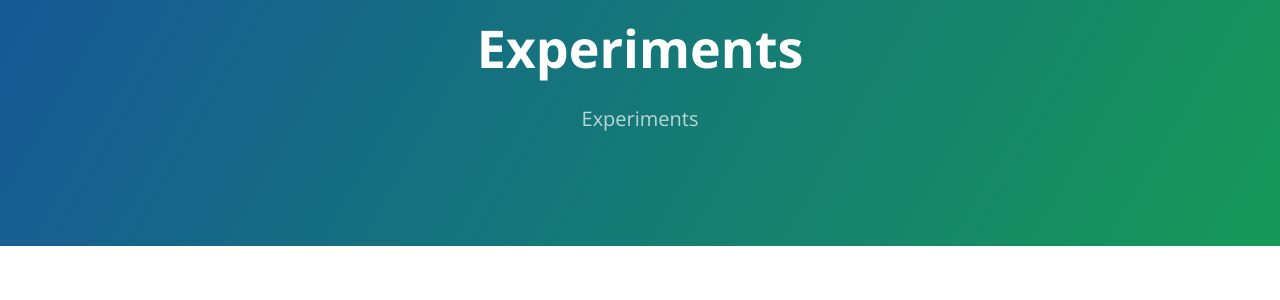
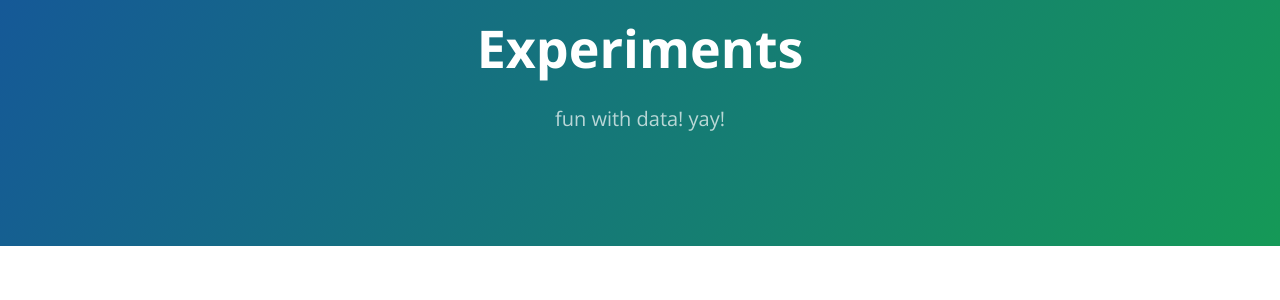
Before and after one commit to CarnegieHall/datalab, a Jekyll site: the page built from experiments.md, in a window 1280 px wide. Shown: the part 127-427 px from the top of the page. Built offline with Jekyll 4.4.1, drawn with Linux system fonts in a browser that asks for light colours.

Commit message:
Update tagline

```diff
--- a/experiments.md
+++ b/experiments.md
@@ -1,7 +1,7 @@
 ---
 layout: page
 title: Experiments
-tagline: Experiments
+tagline: fun with data! yay!
 permalink: /experiments.html
 ref: experiments
 order: 2
```
